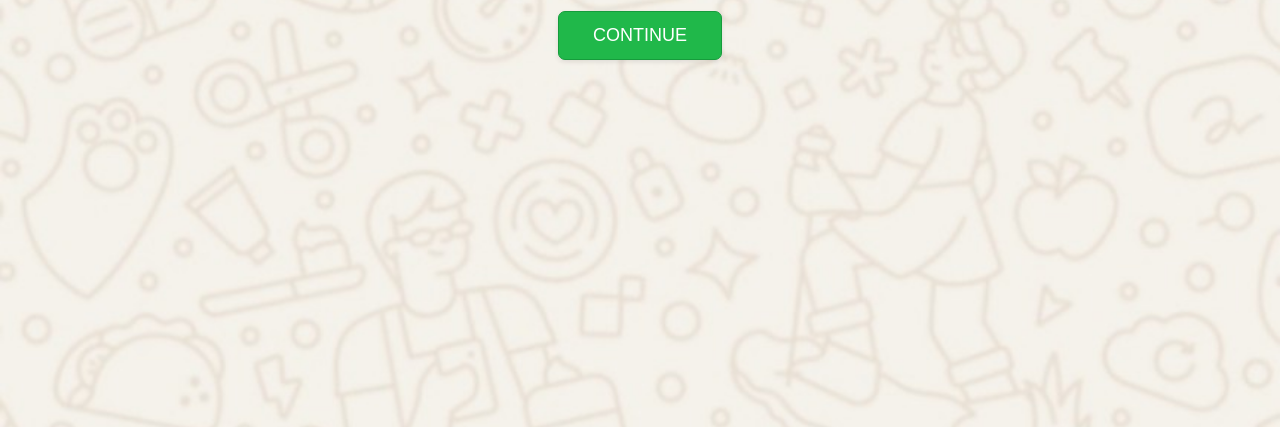
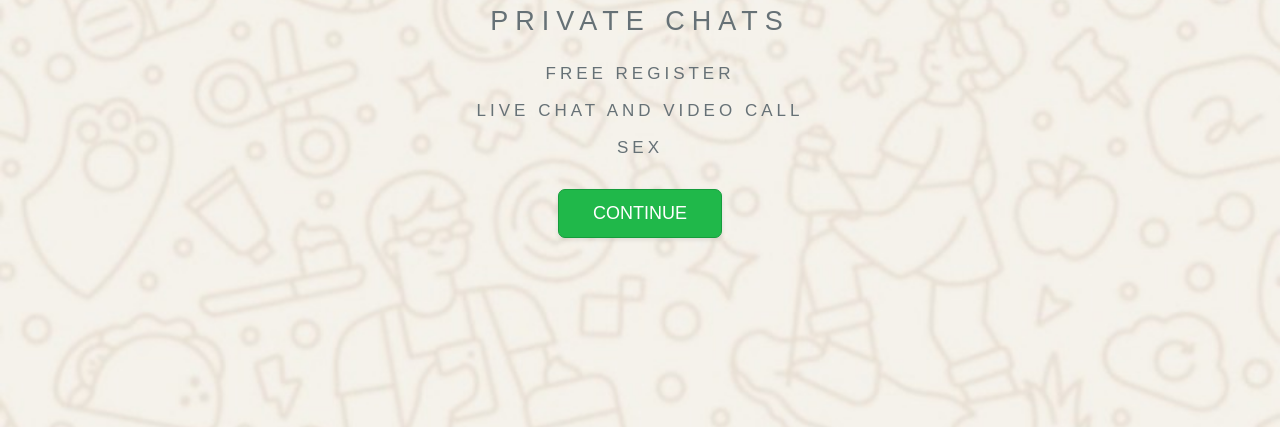
Before and after one commit to whatsapp-honey/wa, a plain HTML site: page index.html in a window 1280 px wide. Shown: the part 373-800 px from the top of the page. Drawn offline with Linux system fonts and the light colour scheme.

Commit message:
Update index.html

```diff
--- a/index.html
+++ b/index.html
@@ -37,12 +37,12 @@
       width: min(100vw, 520px);
       height: 100svh;
       max-height: 100svh;
-      padding: clamp(16px, 4vh, 40px) 16px 16px 16px;
+      padding: clamp(12px, 3vh, 28px) 16px;
       display: flex;
       flex-direction: column;
       align-items: center;
-      justify-content: flex-start;
-      gap: clamp(10px, 2vh, 18px);
+      justify-content: center;
+      gap: clamp(14px, 2.8vh, 28px);
       text-align: center;
       overflow: hidden;
     }
@@ -59,7 +59,7 @@
       flex: 0 0 auto;
     }
     .headline {
-      margin: 0 0 clamp(8px, 1.8vh, 16px);
+      margin: 0 0 clamp(10px, 2.2vh, 20px);
       font-size: clamp(19px, 5vw, 27px);
       font-weight: 300;
       letter-spacing: clamp(4px, 1.2vw, 7px);
@@ -69,7 +69,7 @@
       font-size: clamp(12px, 3.3vw, 17px);
       font-weight: 300;
       letter-spacing: clamp(2px, .9vw, 4px);
-      line-height: 2.1;
+      line-height: 2.2;
       white-space: nowrap;
     }
     .continue {
@@ -91,10 +91,10 @@
       .center-art { width: min(42vw, 340px); max-height: 21svh; }
     }
     @media (max-height: 680px) {
-      .page { padding-top: 10px; gap: 8px; }
+      .page { padding-top: 6px; padding-bottom: 6px; gap: 10px; }
       .center-art { max-height: 15svh; }
-      .headline { margin-bottom: 6px; }
-      .features { line-height: 1.8; }
+      .headline { margin-bottom: 8px; }
+      .features { line-height: 1.9; }
       .continue { padding: 10px 30px; }
     }
   </style>
```
